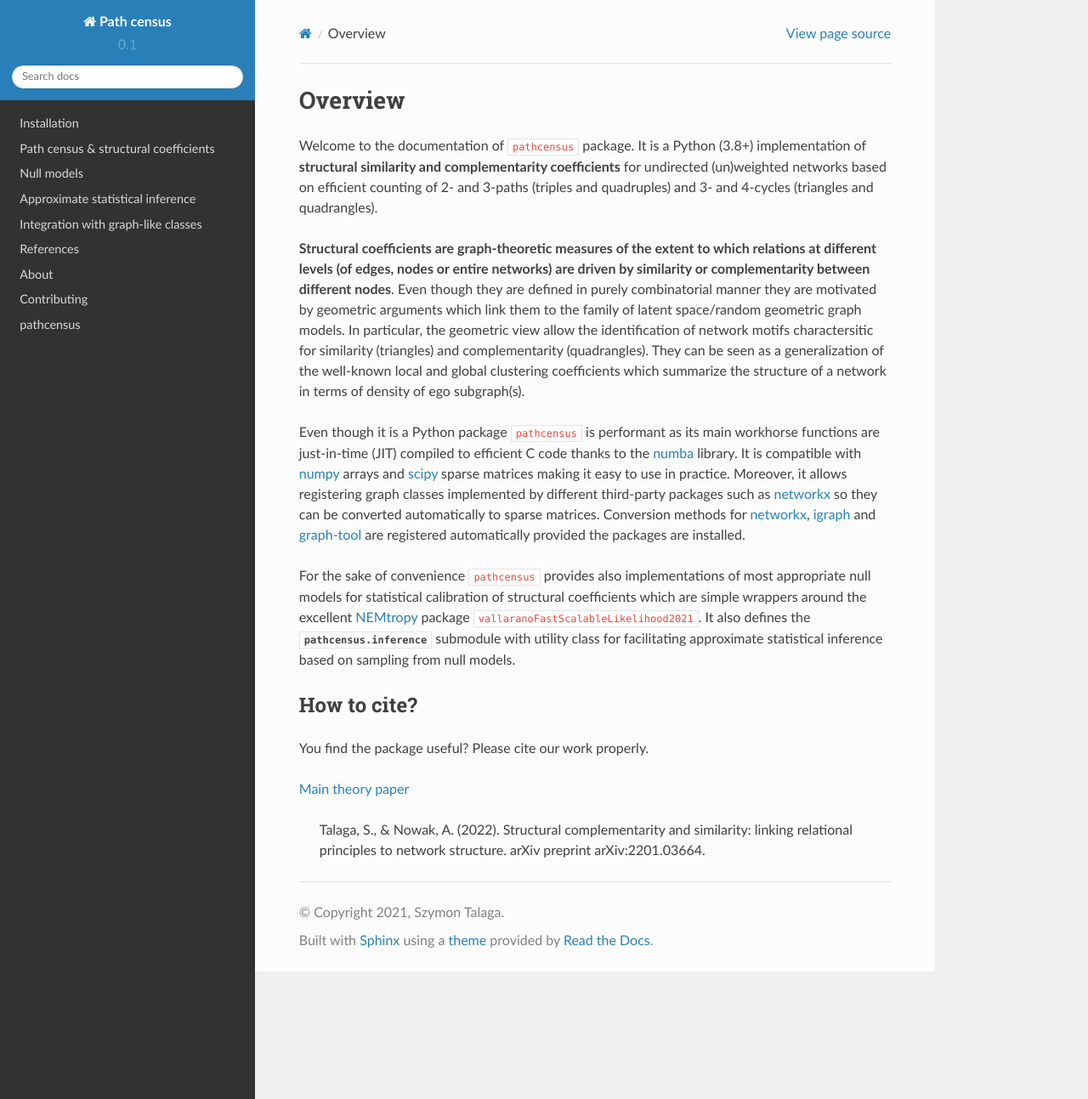
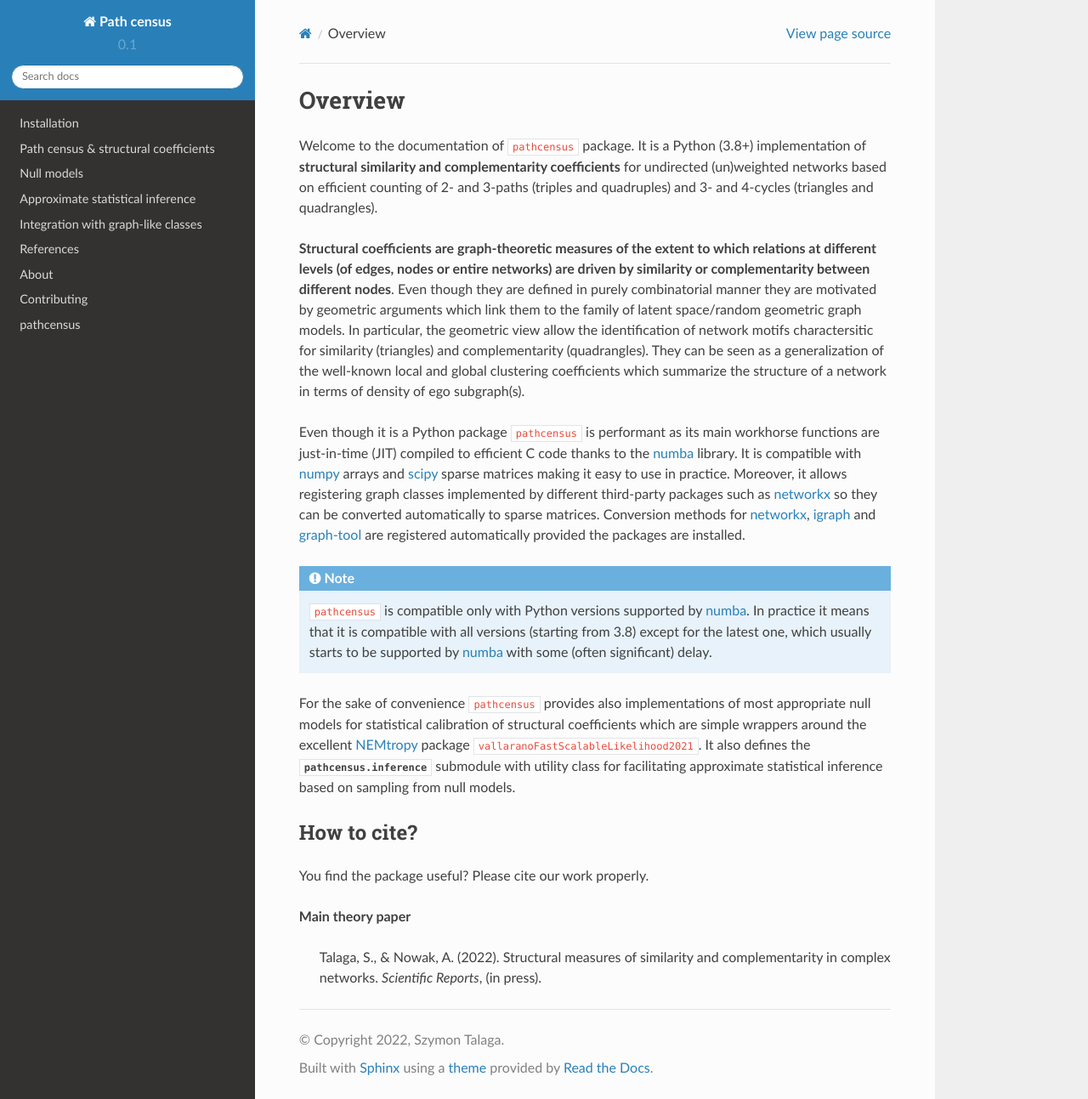
Before and after one commit to sztal/pathcensus, a Sphinx documentation site: the page built from docs/sections/overview.rst, in a window 1280 px wide and 1293 px high. Shown: the whole window at 85% size. Built offline with Sphinx 7.4.7 and the Read the Docs theme 2.0.0, drawn with Linux system fonts in a browser that asks for light colours; cross-references to code outside the pages are shown as plain code.

```diff
--- a/docs/conf.py
+++ b/docs/conf.py
@@ -17,6 +17,7 @@ import sys, os
 # add these directories to sys.path here. If the directory is relative to the
 # documentation root, use os.path.abspath to make it absolute, like shown here.
 sys.path.insert(0, os.path.abspath("."))
+sys.path.insert(0, os.path.abspath(".."))
 
 import pathcensus
 
@@ -83,7 +84,7 @@ master_doc = "index"
 
 # General information about the project.
 project = "Path census"
-copyright = "2021, Szymon Talaga"
+copyright = "2022, Szymon Talaga"
 
 # The version info for the project you're documenting, acts as replacement for
 # |version| and |release|, also used in various other places throughout the
--- /dev/null
+++ b/docs/requirements.txt
@@ -0,0 +1,2 @@
+-r ../requirements.txt
+-r ../requirements-docs.txt
--- a/docs/sections/citation.rst
+++ b/docs/sections/citation.rst
@@ -3,7 +3,7 @@ How to cite?
 
 You find the package useful? Please cite our work properly.
 
-`Main theory paper <https://arxiv.org/abs/2201.03664>`_
+**Main theory paper**
 
-    Talaga, S., & Nowak, A. (2022). Structural complementarity and similarity:
-    linking relational principles to network structure. arXiv preprint arXiv:2201.03664.
+    Talaga, S., & Nowak, A. (2022). Structural measures of similarity and complementarity
+    in complex networks. *Scientific Reports*, (in press).
--- a/docs/sections/installation.rst
+++ b/docs/sections/installation.rst
@@ -8,8 +8,8 @@ At the command line via pip
 
     pip install pathcensus
 
-The current (unstable) development version can be installed
-directly from the `github repo`_
+The current development version (not guaranteed to be stable)
+can be installed directly from the `github repo`_
 
 .. code-block::
 
--- a/docs/sections/overview.rst
+++ b/docs/sections/overview.rst
@@ -29,6 +29,14 @@ automatically to sparse matrices. Conversion methods for `networkx`_,
 `igraph`_ and `graph-tool`_ are registered automatically
 provided the packages are installed.
 
+.. note::
+
+    ``pathcensus`` is compatible only with Python versions supported
+    by `numba`_. In practice it means that it is compatible with all
+    versions (starting from 3.8) except for the latest one, which usually
+    starts to be supported by `numba`_ with some (often significant)
+    delay.
+
 For the sake of convenience ``pathcensus`` provides also implementations
 of most appropriate null models for statistical calibration of structural
 coefficients which are simple wrappers around the excellent `NEMtropy`_
--- a/pyproject.toml
+++ b/pyproject.toml
@@ -22,3 +22,7 @@ doctest_optionflags = [ "NORMALIZE_WHITESPACE" ]
 python_files = [ "test_*.py" ]
 python_classes = [ "Test*" ]
 python_functions = [ "test_*" ]
+
+# Coverage configuration
+[tool.coverage]
+run.omit = ["*/core/*.py"]
--- a/requirements-tests.txt
+++ b/requirements-tests.txt
@@ -1,9 +1,8 @@
 ipython>=7.26
-ipdb>=0.13
 pylint>=2.9
 pytest>=6.2
 pytest-runner>=5.3
 pytest-pylint>=0.18
-coverage>=5.5
+pytest-cov>=3.0.0
 python-igraph>=0.9
 networkx>=2.6
--- a/setup.cfg
+++ b/setup.cfg
@@ -59,12 +59,11 @@ install_requires =
     tqdm>=4.62
 tests_require =
     ipython>=7.26
-    ipdb>=0.13
     pylint>=2.9
     pytest>=6.2
     pytest-runner>=5.3
     pytest-pylint>=0.18
-    coverage>=5.5
+    pytest-cov>=3.0.0
     python-igraph>=0.9
     networkx>=2.6
 test_suite = tests
```
Also changed, not shown: other parts of docs/sections/installation.rst (+1 -1 lines), README.rst (+34 -13 lines), .readthedocs.yaml (added), 10 other files.
